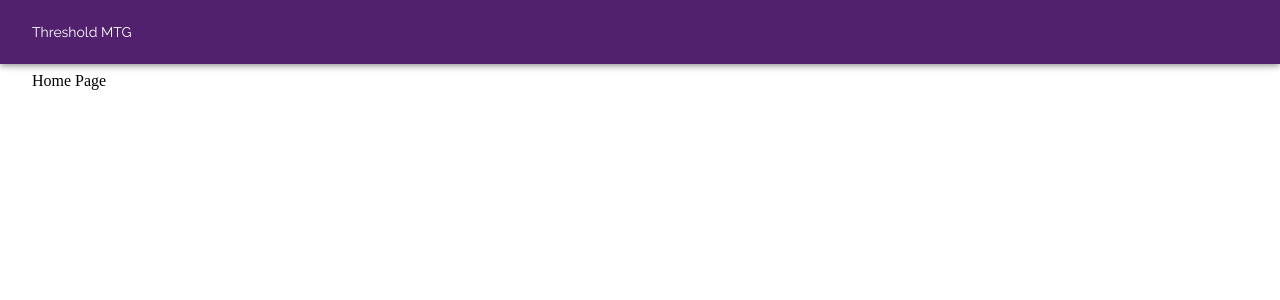
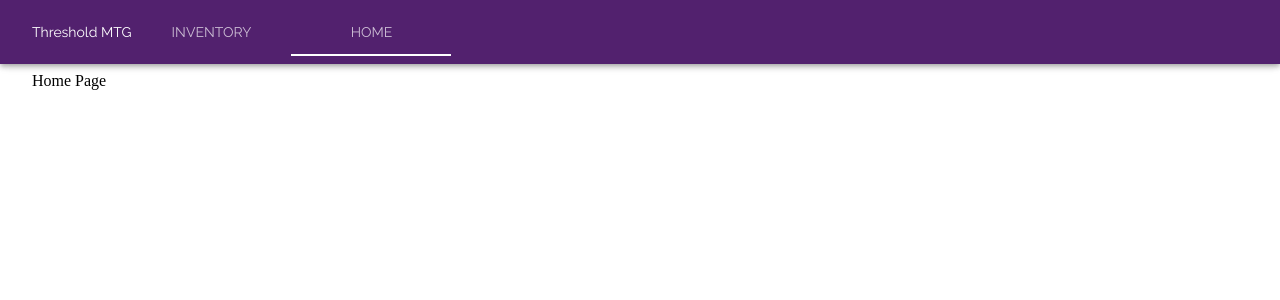
Before and after one commit to corydm92/threshold-mtg, a React (Create React App) app: page / in a window 1280 px wide. Shown: the top 300 px of the page. Built offline with nearby package versions, Linux system fonts and the light colour scheme; no server answers; what normalizr would draw is missing.

Commit message:
working through enhanced tabs, not using handleChange method defined in function

```diff
--- a/src/js/component-library/mui/components/Tabs.jsx
+++ b/src/js/component-library/mui/components/Tabs.jsx
@@ -41,39 +41,23 @@ export const getCurrentPath = (location) => {
   }
 };
 
-const TabLinks = ({ location, ...props }) => {
+const EnhancedTabs = (props) => {
+  const { initialValue, onChange, value } = { ...props };
   const classes = useStyles();
-
-  const [value, setValue] = React.useState(getCurrentPath(location));
-
-  const handleChange = (event, newValue) => {
-    setValue(newValue);
-  };
 
   return (
     <div className={classes.root} data-test='tab-links'>
       <Tabs
         value={value}
-        onChange={handleChange}
+        onChange={onChange}
         aria-label='mui tabs'
         classes={{ indicator: classes.indicator }}
         data-test='tabs-wrapper'
       >
-        <Tab
-          label={RouteMapper.inventory.label}
-          component={Link}
-          to={RouteMapper.inventory.cards.path}
-          data-test='inventory-link'
-        />
-        <Tab
-          label={RouteMapper.home.label}
-          component={Link}
-          to={RouteMapper.home.path}
-          data-test='home-link'
-        />
+        {props.children}
       </Tabs>
     </div>
   );
 };
 
-export default TabLinks;
+export default EnhancedTabs;
--- a/src/js/components/HeaderTabLinks.jsx
+++ b/src/js/components/HeaderTabLinks.jsx
@@ -1,7 +1,36 @@
 import React from 'react';
+import { useLocation } from 'react-router-dom';
+import { Link } from 'react-router-dom';
+import EnhancedTabs from '../component-library/mui/components/Tabs';
+import EnhancedTab from '../component-library/mui/components/Tab';
+import RouteMapper from '../routes/RouteMapper';
 
 const HeaderTabLinks = () => {
-  return <div></div>;
+  const location = useLocation();
+
+  const [value, setValue] = React.useState(1);
+
+  const handleChange = (event, newValue) => {
+    console.log('newValue');
+    setValue(newValue);
+  };
+
+  return (
+    <EnhancedTabs value={value} onChange={() => handleChange()}>
+      <EnhancedTab
+        label={RouteMapper.inventory.label}
+        component={Link}
+        to={RouteMapper.inventory.cards.path}
+        dataTest='inventory-link'
+      />
+      <EnhancedTab
+        label={RouteMapper.home.label}
+        component={Link}
+        to={RouteMapper.home.path}
+        dataTest='home-link'
+      />
+    </EnhancedTabs>
+  );
 };
 
 export default HeaderTabLinks;
--- a/src/utils/index.js
+++ b/src/utils/index.js
@@ -110,3 +110,24 @@ export const formatEdhrecLink = (cardName) => {
 
   return outStr;
 };
+
+// Used in determining which HeaderNavigation link is active on Comp Did Mount
+// Takes in the useLocation() hook from react router dom
+export const getTabLinksPath = (location) => {
+  const pathMap = {
+    inventory: {
+      path: '/inventory',
+      value: 0,
+    },
+    home: {
+      path: '/',
+      value: 1,
+    },
+  };
+
+  if (location.pathname.startsWith('/inventory')) {
+    return pathMap.inventory.value;
+  } else {
+    return pathMap.home.value;
+  }
+};
```
